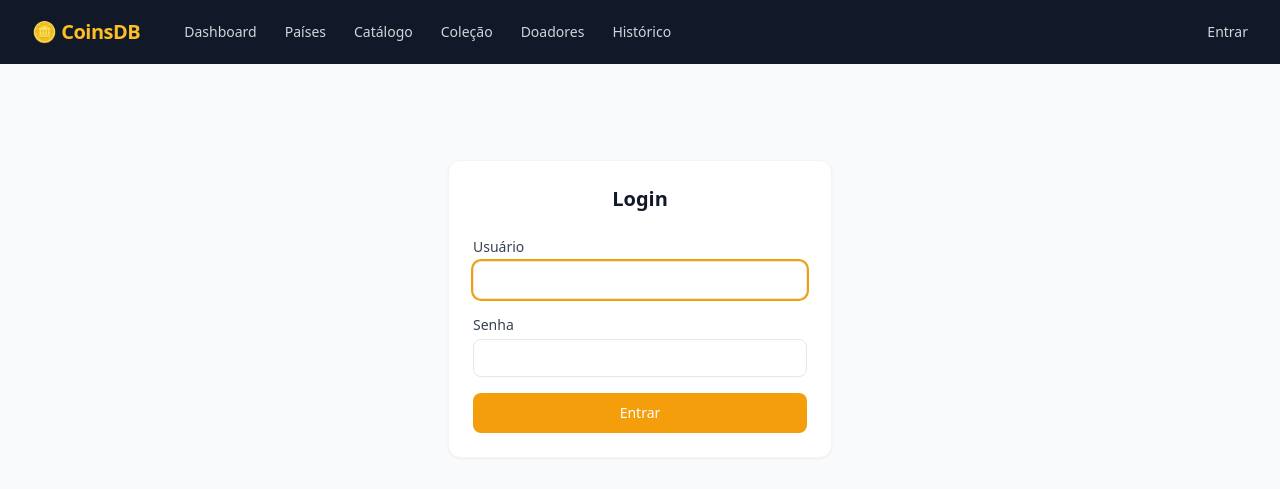
After one commit to andreagnoletto/moedas, a Django app: page /login/ in a window 1280 px wide. The commit adds this page. Shown: the top 489 px of the page. Run offline with Django 5.2, Linux system fonts and the light colour scheme; some libraries are stand-ins or nearby versions.

Commit message:
Add authentication: read public, write requires login
- login_required on all create/edit/delete views
- Login page at /login/, logout at /logout/
- Nav shows username + Sair when logged in, Entrar when not
- Buttons (+ Novo, editar, apagar) hidden for anonymous users

Made-with: Cursor

```diff
--- a/catalog/templates/catalog/cointype_list.html
+++ b/catalog/templates/catalog/cointype_list.html
@@ -7,7 +7,7 @@
 <div class="flex flex-col sm:flex-row sm:items-center sm:justify-between gap-4 mb-6">
   <div class="flex items-center gap-3">
     <h1 class="text-2xl font-bold text-gray-900">Catálogo</h1>
-    <a href="{% url 'cointype-create' %}" class="bg-amber-500 hover:bg-amber-600 text-white font-medium rounded-lg px-4 py-2 text-sm transition-colors">+ Novo tipo</a>
+    {% if user.is_authenticated %}<a href="{% url 'cointype-create' %}" class="bg-amber-500 hover:bg-amber-600 text-white font-medium rounded-lg px-4 py-2 text-sm transition-colors">+ Novo tipo</a>{% endif %}
     <button @click="exportSelected('{% url 'export-cointypes' %}')" class="bg-gray-100 hover:bg-gray-200 text-gray-700 font-medium rounded-lg px-4 py-2 text-sm transition-colors">Exportar CSV</button>
   </div>
   <div class="flex flex-wrap gap-2">
--- a/catalog/templates/catalog/cointype_table.html
+++ b/catalog/templates/catalog/cointype_table.html
@@ -29,11 +29,11 @@
             {% if ct.item_count %}<span class="inline-block px-2 py-0.5 rounded-full text-xs font-medium bg-amber-100 text-amber-800">{{ ct.item_count }}</span>{% else %}<span class="text-gray-300">—</span>{% endif %}
           </td>
           <td class="px-4 py-3 text-right text-gray-500">{% if ct.total_value %}R$ {{ ct.total_value|floatformat:2 }}{% else %}—{% endif %}</td>
-          <td class="px-4 py-3 text-right flex gap-2 justify-end">
+          <td class="px-4 py-3 text-right flex gap-2 justify-end">{% if user.is_authenticated %}
             <a href="{% url 'coinitem-create' %}?coin_type={{ ct.pk }}" class="text-amber-500 hover:text-amber-700 text-xs font-medium">+ item</a>
             <a href="{% url 'cointype-edit' ct.pk %}" class="text-gray-400 hover:text-gray-600 text-xs">editar</a>
             <a href="{% url 'cointype-delete' ct.pk %}" class="text-red-300 hover:text-red-500 text-xs">apagar</a>
-          </td>
+          {% endif %}</td>
         </tr>
         {% empty %}
         <tr><td colspan="9" class="px-4 py-8 text-center text-gray-400">Nenhum tipo de moeda cadastrado.</td></tr>
--- a/catalog/views.py
+++ b/catalog/views.py
@@ -1,6 +1,7 @@
 import csv
 import json
 
+from django.contrib.auth.decorators import login_required
 from django.core.paginator import Paginator
 from django.db.models import Count, Sum
 from django.http import HttpResponse, JsonResponse
@@ -88,6 +89,7 @@ def _cointype_form_ctx(form, title):
     return {"form": form, "title": title, "back_url": "/catalogo/", "has_openai_key": has_api_key()}
 
 
+@login_required
 def cointype_create(request):
     form = CoinTypeForm(request.POST or None)
     if request.method == "POST" and form.is_valid():
@@ -96,6 +98,7 @@ def cointype_create(request):
     return render(request, "catalog/cointype_form.html", _cointype_form_ctx(form, "Novo tipo de moeda"))
 
 
+@login_required
 def cointype_edit(request, pk):
     obj = CoinType.objects.get(pk=pk)
     form = CoinTypeForm(request.POST or None, instance=obj)
@@ -105,6 +108,7 @@ def cointype_edit(request, pk):
     return render(request, "catalog/cointype_form.html", _cointype_form_ctx(form, f"Editar {obj}"))
 
 
+@login_required
 def cointype_delete(request, pk):
     obj = CoinType.objects.get(pk=pk)
     if request.method == "POST":
--- a/coinsdb/settings.py
+++ b/coinsdb/settings.py
@@ -117,4 +117,8 @@ STATIC_ROOT = BASE_DIR / 'staticfiles'
 
 CSRF_TRUSTED_ORIGINS = env.list("CSRF_TRUSTED_ORIGINS", default=[])
 
+LOGIN_URL = "/login/"
+LOGIN_REDIRECT_URL = "/"
+LOGOUT_REDIRECT_URL = "/"
+
 OPENAI_API_KEY = env("OPENAI_API_KEY", default="")
--- a/coinsdb/urls.py
+++ b/coinsdb/urls.py
@@ -15,12 +15,15 @@ Including another URLconf
     2. Add a URL to urlpatterns:  path('blog/', include('blog.urls'))
 """
 from django.contrib import admin
+from django.contrib.auth import views as auth_views
 from django.urls import include, path
 
 from . import views
 
 urlpatterns = [
     path("", views.dashboard, name="dashboard"),
+    path("login/", auth_views.LoginView.as_view(template_name="login.html"), name="login"),
+    path("logout/", auth_views.LogoutView.as_view(), name="logout"),
     path("", include("catalog.urls")),
     path("", include("collection.urls")),
     path("", include("history.urls")),
--- a/collection/templates/collection/coinitem_list.html
+++ b/collection/templates/collection/coinitem_list.html
@@ -7,7 +7,7 @@
 <div class="flex flex-col sm:flex-row sm:items-center sm:justify-between gap-4 mb-6">
   <div class="flex items-center gap-3">
     <h1 class="text-2xl font-bold text-gray-900">Minha Coleção</h1>
-    <a href="{% url 'coinitem-create' %}" class="bg-amber-500 hover:bg-amber-600 text-white font-medium rounded-lg px-4 py-2 text-sm transition-colors">+ Novo item</a>
+    {% if user.is_authenticated %}<a href="{% url 'coinitem-create' %}" class="bg-amber-500 hover:bg-amber-600 text-white font-medium rounded-lg px-4 py-2 text-sm transition-colors">+ Novo item</a>{% endif %}
     <button @click="exportSelected('{% url 'export-coinitems' %}')" class="bg-gray-100 hover:bg-gray-200 text-gray-700 font-medium rounded-lg px-4 py-2 text-sm transition-colors">Exportar CSV</button>
   </div>
   <div class="flex flex-wrap gap-2">
--- a/collection/templates/collection/coinitem_table.html
+++ b/collection/templates/collection/coinitem_table.html
@@ -42,7 +42,7 @@
           <td class="px-4 py-3 text-gray-500">{{ item.location|default:"—" }}</td>
           <td class="px-4 py-3 text-right text-gray-500">{% if item.cost_brl %}R$ {{ item.cost_brl|floatformat:2 }}{% else %}—{% endif %}</td>
           <td class="px-4 py-3 text-right font-medium text-green-700">{% if item.estimated_value_brl %}R$ {{ item.estimated_value_brl|floatformat:2 }}{% else %}—{% endif %}</td>
-          <td class="px-4 py-3 text-right whitespace-nowrap"><a href="{% url 'coinitem-edit' item.pk %}" class="text-gray-400 hover:text-amber-600 text-xs">editar</a> <a href="{% url 'coinitem-delete' item.pk %}" class="text-red-300 hover:text-red-500 text-xs">apagar</a></td>
+          <td class="px-4 py-3 text-right whitespace-nowrap">{% if user.is_authenticated %}<a href="{% url 'coinitem-edit' item.pk %}" class="text-gray-400 hover:text-amber-600 text-xs">editar</a> <a href="{% url 'coinitem-delete' item.pk %}" class="text-red-300 hover:text-red-500 text-xs">apagar</a>{% endif %}</td>
         </tr>
         {% empty %}
         <tr><td colspan="11" class="px-4 py-8 text-center text-gray-400">Nenhum item na coleção.</td></tr>
--- a/collection/templates/collection/donor_list.html
+++ b/collection/templates/collection/donor_list.html
@@ -5,7 +5,7 @@
 <div class="flex flex-col sm:flex-row sm:items-center sm:justify-between gap-4 mb-6">
   <div class="flex items-center gap-3">
     <h1 class="text-2xl font-bold text-gray-900">Doadores</h1>
-    <a href="{% url 'donor-create' %}" class="bg-amber-500 hover:bg-amber-600 text-white font-medium rounded-lg px-4 py-2 text-sm transition-colors">+ Novo doador</a>
+    {% if user.is_authenticated %}<a href="{% url 'donor-create' %}" class="bg-amber-500 hover:bg-amber-600 text-white font-medium rounded-lg px-4 py-2 text-sm transition-colors">+ Novo doador</a>{% endif %}
   </div>
   <input type="search" name="q" value="{{ q }}" placeholder="Buscar doador..."
     class="rounded-lg border border-gray-200 px-3 py-2 text-sm focus:outline-none focus:ring-2 focus:ring-amber-500"
--- a/collection/templates/collection/donor_table.html
+++ b/collection/templates/collection/donor_table.html
@@ -17,7 +17,7 @@
             {% if count %}<span class="inline-block px-2 py-0.5 rounded-full text-xs font-medium bg-amber-100 text-amber-800">{{ count }}</span>{% else %}<span class="text-gray-300">—</span>{% endif %}
             {% endwith %}
           </td>
-          <td class="px-4 py-3 text-right whitespace-nowrap"><a href="{% url 'donor-edit' d.pk %}" class="text-gray-400 hover:text-amber-600 text-xs">editar</a> <a href="{% url 'donor-delete' d.pk %}" class="text-red-300 hover:text-red-500 text-xs">apagar</a></td>
+          <td class="px-4 py-3 text-right whitespace-nowrap">{% if user.is_authenticated %}<a href="{% url 'donor-edit' d.pk %}" class="text-gray-400 hover:text-amber-600 text-xs">editar</a> <a href="{% url 'donor-delete' d.pk %}" class="text-red-300 hover:text-red-500 text-xs">apagar</a>{% endif %}</td>
         </tr>
         {% empty %}
         <tr><td colspan="4" class="px-4 py-8 text-center text-gray-400">Nenhum doador cadastrado.</td></tr>
--- a/history/templates/history/context_list.html
+++ b/history/templates/history/context_list.html
@@ -5,7 +5,7 @@
 <div class="flex flex-col sm:flex-row sm:items-center sm:justify-between gap-4 mb-6">
   <div class="flex items-center gap-3">
     <h1 class="text-2xl font-bold text-gray-900">Contextos Históricos</h1>
-    <a href="{% url 'context-create' %}" class="bg-amber-500 hover:bg-amber-600 text-white font-medium rounded-lg px-4 py-2 text-sm transition-colors">+ Novo contexto</a>
+    {% if user.is_authenticated %}<a href="{% url 'context-create' %}" class="bg-amber-500 hover:bg-amber-600 text-white font-medium rounded-lg px-4 py-2 text-sm transition-colors">+ Novo contexto</a>{% endif %}
   </div>
   <div class="flex gap-2">
     <input type="search" name="q" value="{{ q }}" placeholder="Buscar título..."
--- a/history/templates/history/context_table.html
+++ b/history/templates/history/context_table.html
@@ -4,7 +4,7 @@
   <div class="bg-white rounded-xl shadow-sm border border-gray-100 p-5" x-data="{ open: false }">
     <div class="flex items-start justify-between cursor-pointer" @click="open = !open">
       <div>
-        <h3 class="font-semibold text-gray-900">{{ ctx.title }} <a href="{% url 'context-edit' ctx.pk %}" @click.stop class="text-gray-400 hover:text-amber-600 text-xs font-normal ml-1">editar</a> <a href="{% url 'context-delete' ctx.pk %}" @click.stop class="text-red-300 hover:text-red-500 text-xs font-normal">apagar</a></h3>
+        <h3 class="font-semibold text-gray-900">{{ ctx.title }}{% if user.is_authenticated %} <a href="{% url 'context-edit' ctx.pk %}" @click.stop class="text-gray-400 hover:text-amber-600 text-xs font-normal ml-1">editar</a> <a href="{% url 'context-delete' ctx.pk %}" @click.stop class="text-red-300 hover:text-red-500 text-xs font-normal">apagar</a>{% endif %}</h3>
         <p class="text-sm text-gray-500 mt-1">
           {% if ctx.country %}{{ ctx.country.name }} · {% endif %}
           {% if ctx.period_start %}{{ ctx.period_start|date:"Y" }}{% endif %}{% if ctx.period_end %} — {{ ctx.period_end|date:"Y" }}{% endif %}
--- a/history/views.py
+++ b/history/views.py
@@ -1,5 +1,6 @@
 import json
 
+from django.contrib.auth.decorators import login_required
 from django.http import JsonResponse
 from django.shortcuts import redirect, render
 from django.views.decorators.http import require_POST
@@ -28,6 +29,7 @@ def context_list(request):
     return render(request, "history/context_list.html", ctx)
 
 
+@login_required
 def context_create(request):
     form = HistoricalContextForm(request.POST or None)
     if request.method == "POST" and form.is_valid():
@@ -40,6 +42,7 @@ def context_create(request):
     })
 
 
+@login_required
 def context_edit(request, pk):
     obj = HistoricalContext.objects.get(pk=pk)
     form = HistoricalContextForm(request.POST or None, instance=obj)
@@ -49,6 +52,7 @@ def context_edit(request, pk):
     return render(request, "_form.html", {"form": form, "title": f"Editar {obj}", "back_url": "/historico/"})
 
 
+@login_required
 def context_delete(request, pk):
     obj = HistoricalContext.objects.get(pk=pk)
     if request.method == "POST":
--- a/templates/base.html
+++ b/templates/base.html
@@ -30,7 +30,15 @@
           {% endwith %}
         </div>
       </div>
-      <a href="/admin/" class="hidden md:block text-gray-400 hover:text-white text-sm">Admin ↗</a>
+      <div class="hidden md:flex items-center gap-3">
+        {% if user.is_authenticated %}
+        <span class="text-gray-400 text-sm">{{ user.username }}</span>
+        <a href="/admin/" class="text-gray-400 hover:text-white text-sm">Admin ↗</a>
+        <a href="{% url 'logout' %}" class="text-gray-400 hover:text-white text-sm">Sair</a>
+        {% else %}
+        <a href="{% url 'login' %}" class="text-gray-300 hover:text-white text-sm font-medium">Entrar</a>
+        {% endif %}
+      </div>
       <button @click="mobileMenu = !mobileMenu" class="md:hidden text-gray-400 hover:text-white">
         <svg class="h-6 w-6" fill="none" viewBox="0 0 24 24" stroke-width="1.5" stroke="currentColor"><path stroke-linecap="round" stroke-linejoin="round" d="M3.75 6.75h16.5M3.75 12h16.5m-16.5 5.25h16.5"/></svg>
       </button>
--- /dev/null
+++ b/templates/login.html
@@ -0,0 +1,27 @@
+{% extends "base.html" %}
+{% block title %}Login — CoinsDB{% endblock %}
+
+{% block content %}
+<div class="max-w-sm mx-auto mt-16">
+  <div class="bg-white rounded-xl shadow-sm border border-gray-100 p-6">
+    <h1 class="text-xl font-bold text-gray-900 text-center mb-6">Login</h1>
+    {% if form.errors %}
+    <p class="text-red-600 text-sm text-center mb-4">Usuário ou senha incorretos.</p>
+    {% endif %}
+    <form method="post" class="space-y-4">
+      {% csrf_token %}
+      <div>
+        <label for="id_username" class="block text-sm font-medium text-gray-700 mb-1">Usuário</label>
+        <input type="text" name="username" id="id_username" autofocus
+          class="rounded-lg border border-gray-200 px-3 py-2 text-sm w-full focus:outline-none focus:ring-2 focus:ring-amber-500">
+      </div>
+      <div>
+        <label for="id_password" class="block text-sm font-medium text-gray-700 mb-1">Senha</label>
+        <input type="password" name="password" id="id_password"
+          class="rounded-lg border border-gray-200 px-3 py-2 text-sm w-full focus:outline-none focus:ring-2 focus:ring-amber-500">
+      </div>
+      <button type="submit" class="w-full bg-amber-500 hover:bg-amber-600 text-white font-medium rounded-lg px-5 py-2.5 text-sm transition-colors">Entrar</button>
+    </form>
+  </div>
+</div>
+{% endblock %}
```
Also changed, not shown: collection/views.py (+7 -0 lines).
